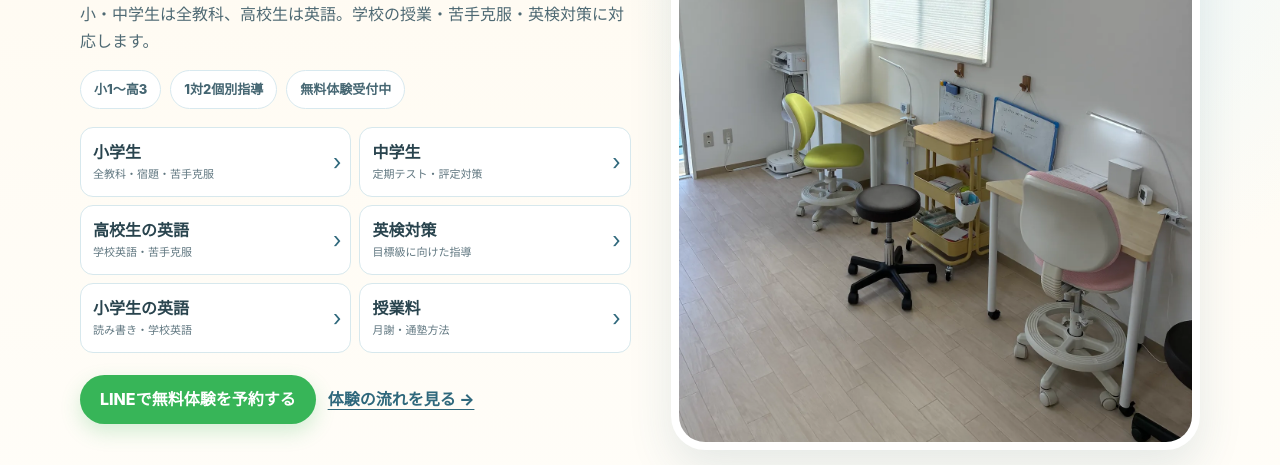
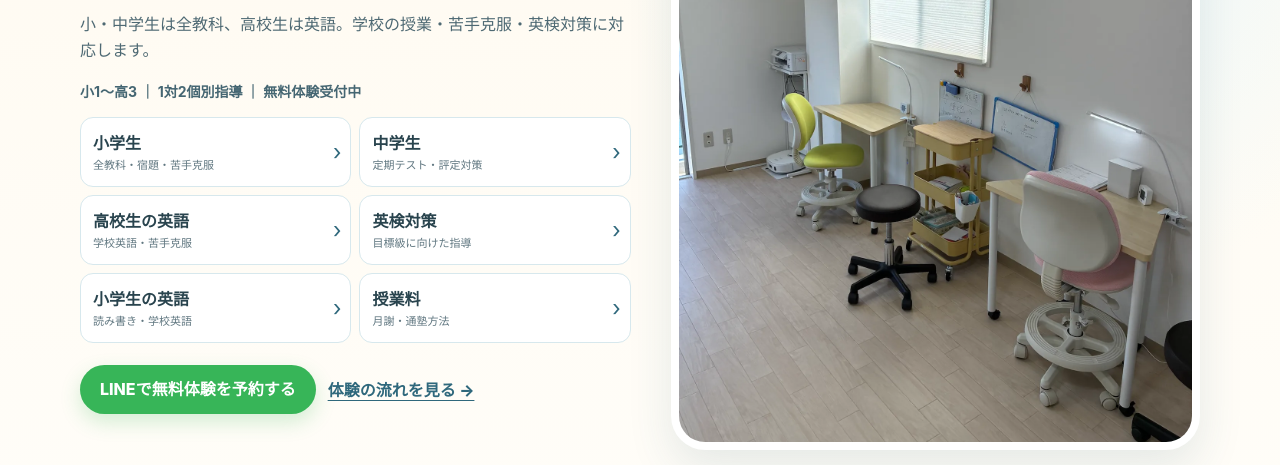
Before and after one commit to ogicoco/ogicoco-site, a plain HTML site: page index.html in a window 1280 px wide. Shown: the part 335-800 px from the top of the page. Drawn offline with Linux system fonts and the light colour scheme.

Commit message:
Replace non-interactive homepage badges with plain text

```diff
--- a/index.html
+++ b/index.html
@@ -61,9 +61,7 @@
           <p class="eyebrow">杉並区荻窪3丁目｜少人数・個別指導</p>
           <h1>ココから始まる、<br><em>個々の未来。</em></h1>
           <p class="hero-lead">小・中学生は全教科、高校生は英語。学校の授業・苦手克服・英検対策に対応します。</p>
-          <div class="hero-badges" aria-label="教室の特徴">
-            <span>小1〜高3</span><span>1対2個別指導</span><span>無料体験受付中</span>
-          </div>
+          <p class="hero-facts" style="margin:0 0 14px;color:#456672;font-size:clamp(11px,3.3vw,14px);font-weight:700;line-height:1.7">小1〜高3 ｜ 1対2個別指導 ｜ 無料体験受付中</p>
           <nav id="support" class="hero-service-links" aria-label="学年・目的から選ぶ"><a href="/elementary"><strong>小学生</strong><small>全教科・宿題・苦手克服</small><span aria-hidden="true">›</span></a><a href="/junior-high"><strong>中学生</strong><small>定期テスト・評定対策</small><span aria-hidden="true">›</span></a><a href="/high-school"><strong>高校生の英語</strong><small>学校英語・苦手克服</small><span aria-hidden="true">›</span></a><a href="/eiken"><strong>英検対策</strong><small>目標級に向けた指導</small><span aria-hidden="true">›</span></a><a href="/elementary/english"><strong>小学生の英語</strong><small>読み書き・学校英語</small><span aria-hidden="true">›</span></a><a href="/price"><strong>授業料</strong><small>月謝・通塾方法</small><span aria-hidden="true">›</span></a></nav>
           <div class="hero-actions">
             <a class="btn btn-line btn-large" href="https://page.line.me/971ktbrj" target="_blank" rel="noopener noreferrer">LINEで無料体験を予約する</a>
```
